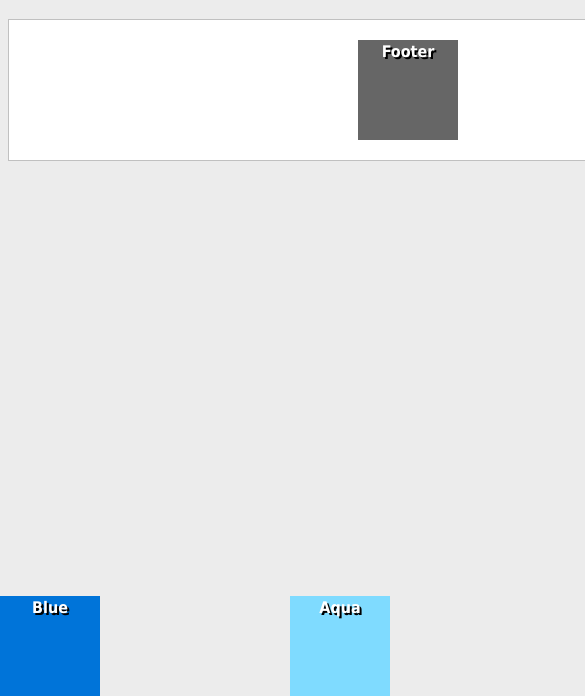
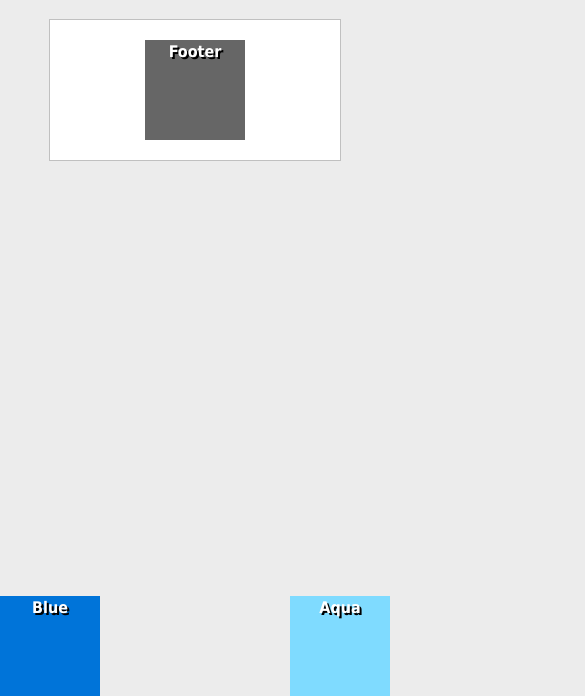
Before and after one commit to dcronin05/ifsc-11003-coursework, a plain HTML site: page positioning-lab/absolute1.html in a window 390 px wide. Shown: the part 148-844 px from the top of the page, 585 px wide, since content can reach past the window. Drawn offline with Linux system fonts and the light colour scheme.

Commit message:
Add responsive sizing to wrapper section in absolute1.html

```diff
--- a/positioning-lab/absolute1.html
+++ b/positioning-lab/absolute1.html
@@ -26,7 +26,7 @@
       #wrapper {
         background-color: #fff;
         border: 1px solid #c0c0c0;
-        width: 800px;
+        width: 75vw;
         margin-right: auto;
         margin-left: auto;
         text-shadow: 2px 2px #000;
```
